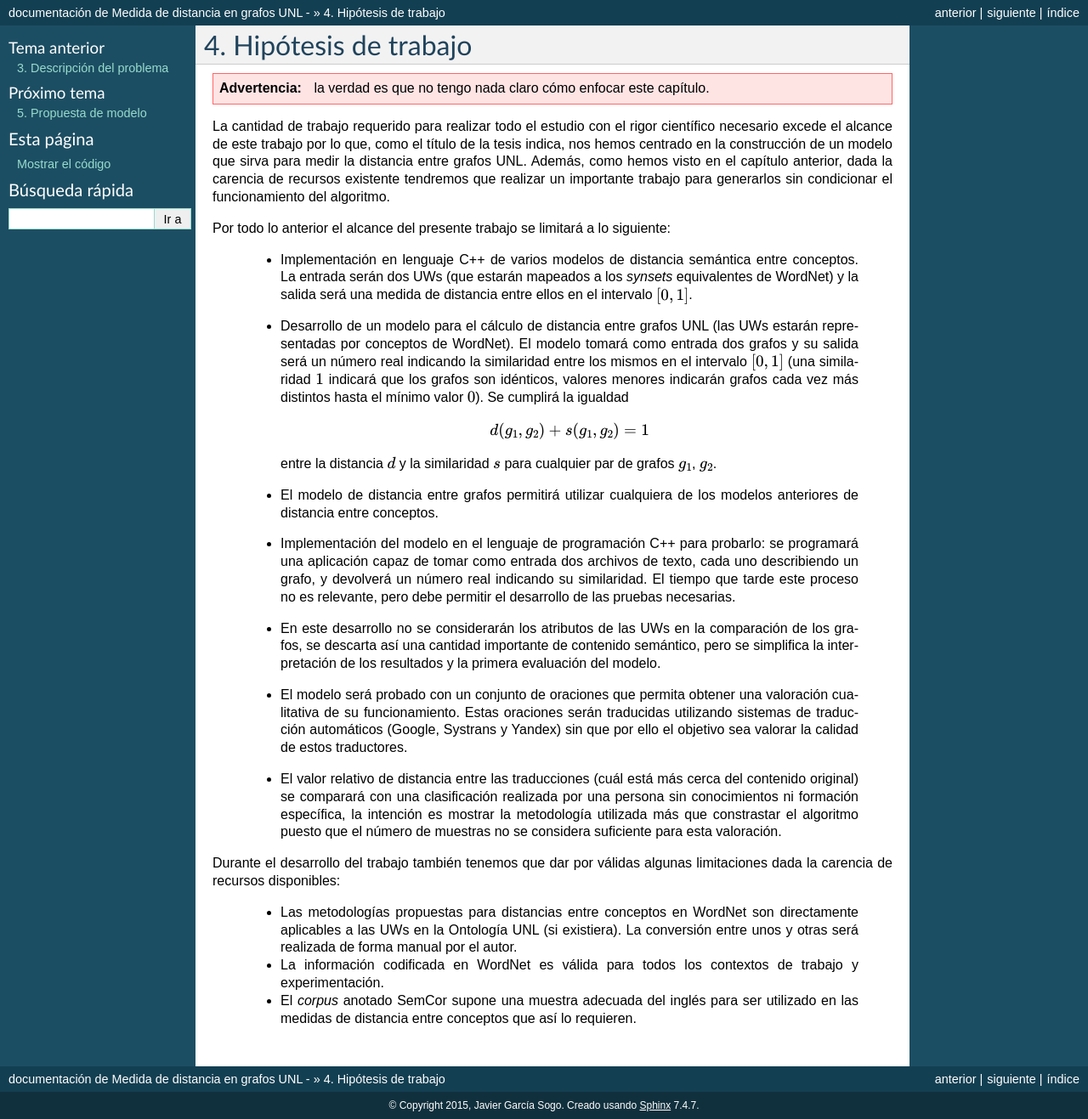
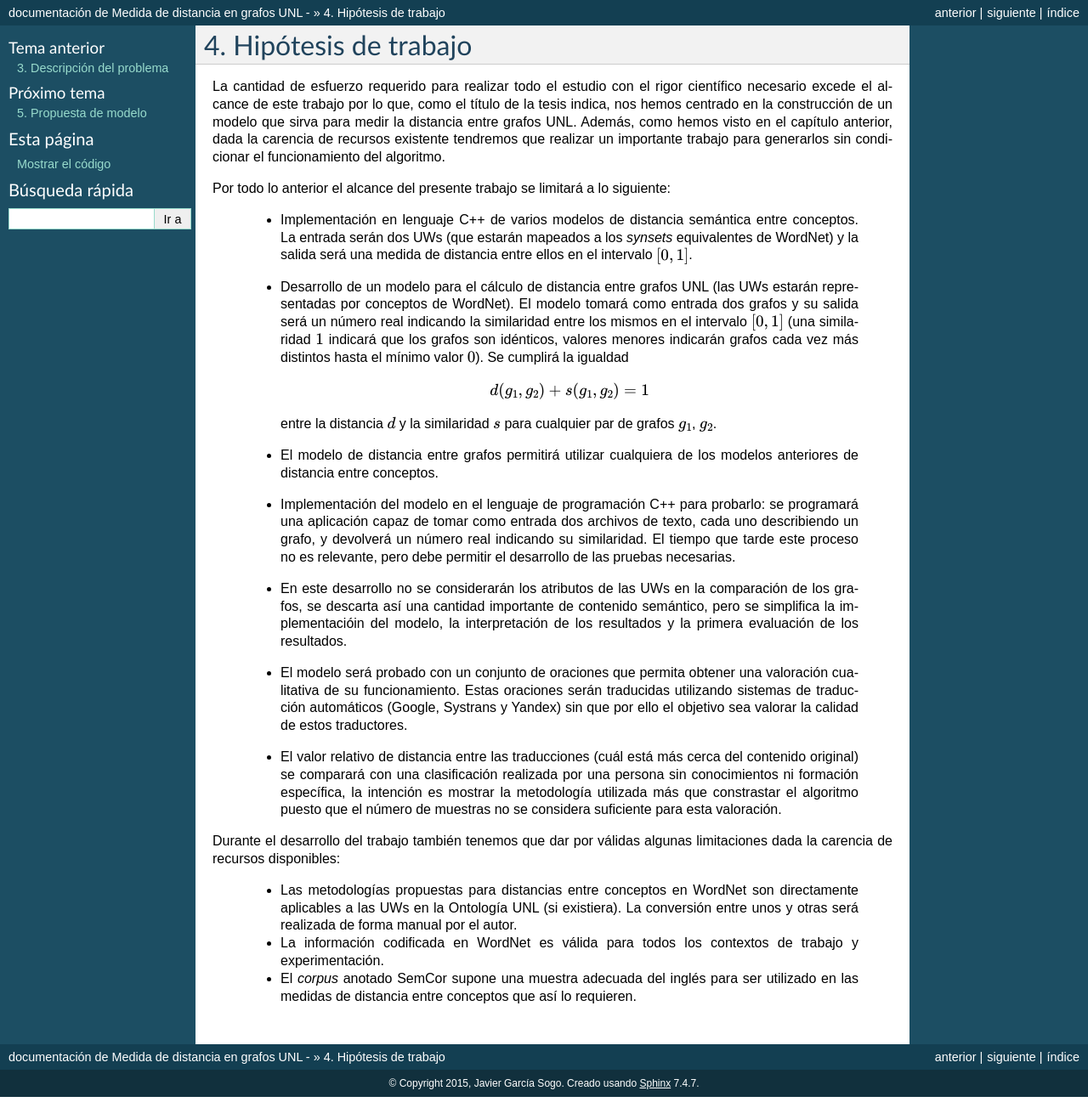
Before and after one commit to jgsogo/muia_tfm, a Sphinx documentation site: the page built from doc/3.hypothesis/index.rst, in a window 1280 px wide. Shown: the whole page at 85% size. Built offline with Sphinx 7.4.7, drawn with Linux system fonts in a browser that asks for light colours; after the commit the page ends 1291 px from its top, so only the background shows below that.

Commit message:
quito warning

```diff
--- a/doc/3.hypothesis/index.rst
+++ b/doc/3.hypothesis/index.rst
@@ -7,9 +7,9 @@
 Hipótesis de trabajo
 ====================
 
-.. warning:: la verdad es que no tengo nada claro cómo enfocar este capítulo.
+.. TODO: la verdad es que no tengo nada claro cómo enfocar este capítulo.
 
-La cantidad de trabajo requerido para realizar todo el estudio con el rigor científico
+La cantidad de esfuerzo requerido para realizar todo el estudio con el rigor científico
 necesario excede el alcance de este trabajo por lo que, como el título de la tesis indica,
 nos hemos centrado en la construcción de un modelo que sirva para medir la distancia
 entre grafos UNL. Además, como hemos visto en el capítulo anterior, dada la carencia de
@@ -49,8 +49,8 @@ Por todo lo anterior el alcance del presente trabajo se limitará a lo siguiente
 
  * En este desarrollo no se considerarán los atributos de las UWs en la
    comparación de los grafos, se descarta así una cantidad importante de contenido
-   semántico, pero se simplifica la interpretación de los resultados y la primera
-   evaluación del modelo.
+   semántico, pero se simplifica la implementacióin del modelo, la interpretación
+   de los resultados y la primera evaluación de los resultados.
 
  * El modelo será probado con un conjunto de oraciones que permita obtener una
    valoración cualitativa de su funcionamiento. Estas oraciones serán traducidas
```
